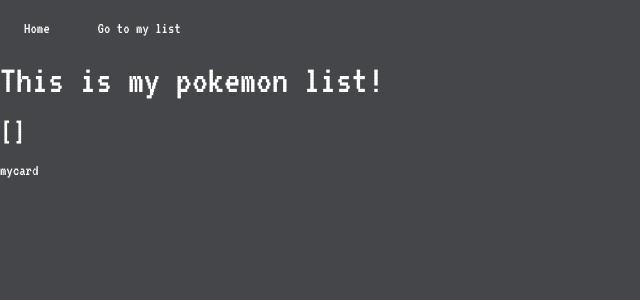
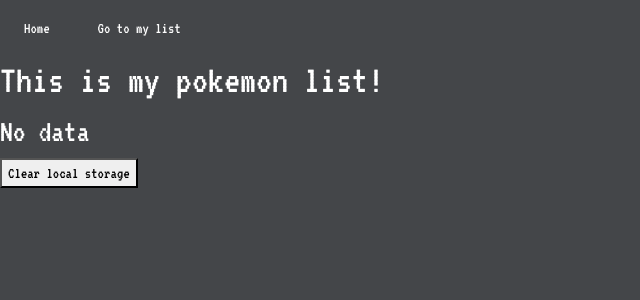
Before and after one commit to Ma7eer/Pokedex, a React (Create React App) app: page /mycardlist in a window 1280 px wide. Shown: the top 300 px of the page, without its empty margins (0-640 px from the left). Built offline with nearby package versions, Linux system fonts and the light colour scheme.

Commit message:
all setup for creating our own lists done, next is refactoring and styling

```diff
--- a/src/components/Card.js
+++ b/src/components/Card.js
@@ -1,14 +1,17 @@
 import React from 'react';
 
+// insert the array of items created into our local storage
+// localStorage.setItem('items', JSON.stringify(itemsArray));
+// const data = JSON.parse(localStorage.getItem('items'));
 
-let itemsArray = localStorage.getItem('items') ? JSON.parse(localStorage.getItem('items')) : [];
+const handleClick = (pokemonArray) => {
+  /* create an array that will either be an empty array or
+  will be all the items listed in our local storage from a previous session */
+  let localStorageArray = localStorage.getItem('data') ? JSON.parse(localStorage.getItem('data')) : [];
 
-localStorage.setItem('items', JSON.stringify(itemsArray));
-const data = JSON.parse(localStorage.getItem('items'));
+  localStorageArray.push.apply(localStorageArray, pokemonArray); // pushes data received from our card into our itemsArray
 
-const handleClick = (name) => {
-  itemsArray.push(name);
-  localStorage.setItem('items', JSON.stringify(itemsArray));
+  localStorage.setItem('data', JSON.stringify(localStorageArray)); // adds that data from card into the local storage
   console.log(localStorage);
 }
 
@@ -23,7 +26,7 @@
         </div>
         <div>Pokedex ID: {props.id}</div>
         <div>Type: {props.type}</div>
-        <button onClick={() => handleClick(props.name)} type="button" className="btn btn-primary mt-4">Add to list</button>
+        <button onClick={() => handleClick([props.spriteImgUrl, props.name, props.id, props.type])} type="button" className="btn btn-primary mt-4">Add to list</button>
       </div>
       </div>
   )
--- a/src/components/MyCardList.js
+++ b/src/components/MyCardList.js
@@ -1,14 +1,40 @@
-import React from 'react';
-import MyCard from './MyCard.js';
+import React, { Component } from 'react';
 
-const MyCardList = (props) => {
+const Data = () => {
+  let localData = localStorage.getItem('data').replace(/\[/, '').replace(/\]/, '').split(','); //.slice(1)
   return (
+    // for data in localstorage pront on each h2 one item
     <div>
-      <h1>This is my pokemon list!</h1>
-      <h2>{localStorage.getItem('items').split()}</h2>
-      <MyCard />
+      {localData.map( data =>
+        <h2>{data}</h2>
+      )
+      }
     </div>
+
   )
 }
 
+class MyCardList extends Component {
+  constructor() {
+    super();
+    this.state = {
+      storedData: localStorage.getItem('data')
+    }
+  }
+  handleClick = () => {
+    localStorage.clear();
+    this.setState({ storedData: ''})
+    console.log(localStorage);
+  }
+  render() {
+    return (
+      <div>
+        <h1>This is my pokemon list!</h1>
+        { this.state.storedData ? (<Data />) : <h2>No data</h2> }
+        <button onClick={() => this.handleClick()}>Clear local storage</button>
+      </div>
+    )
+  }
+}
+
 export default MyCardList;
```
